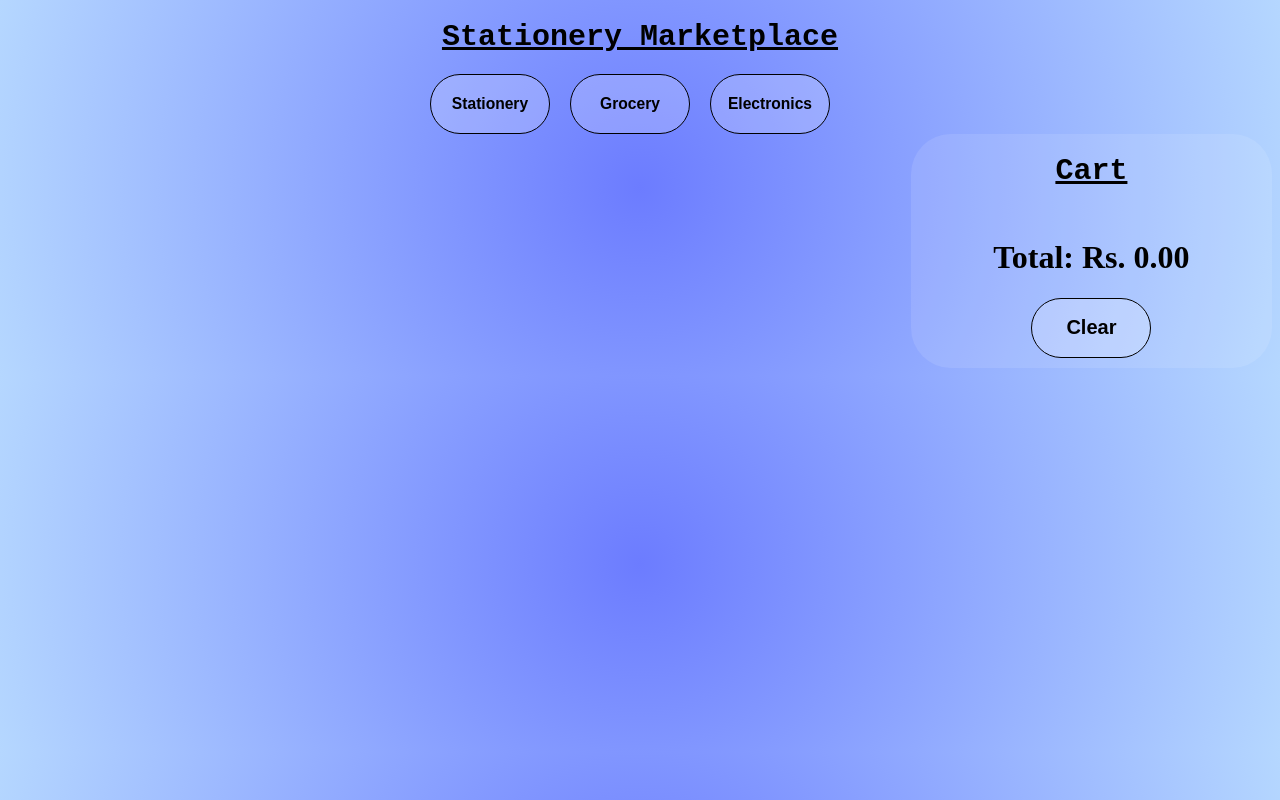
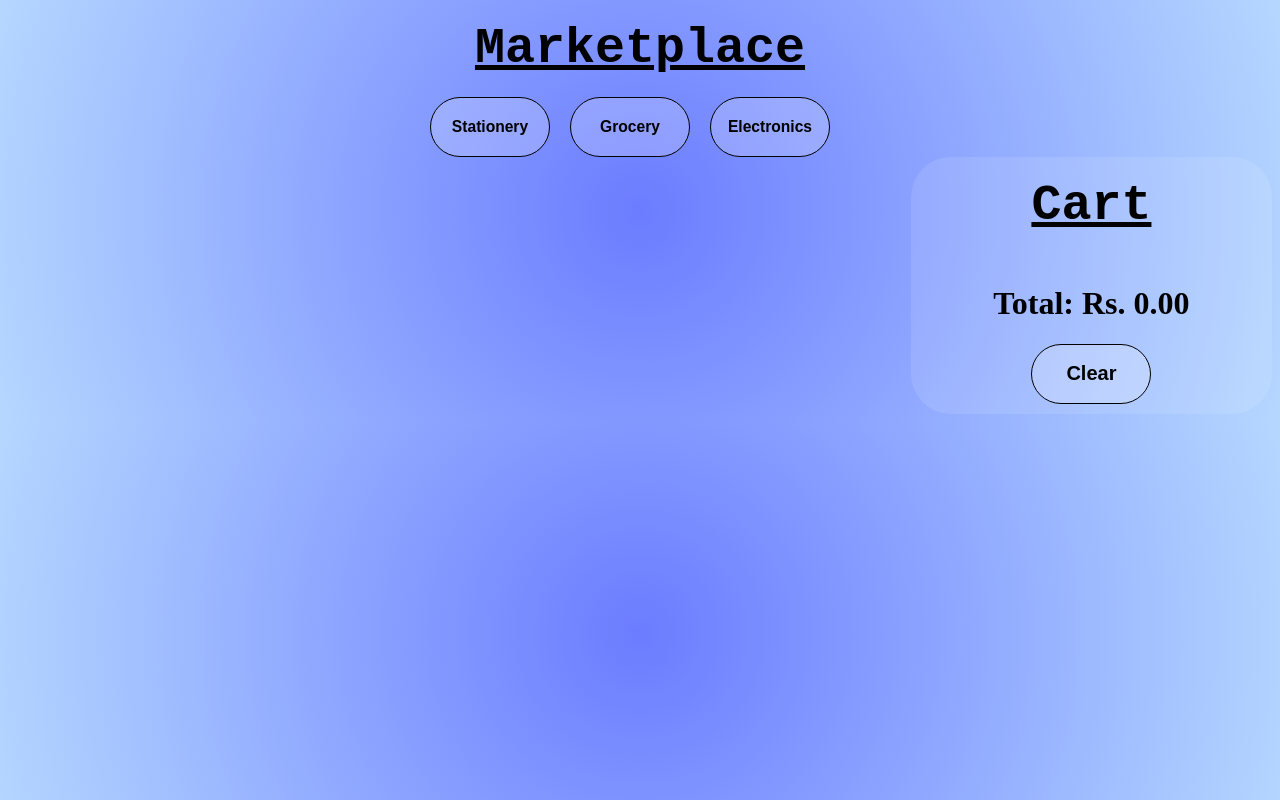
Before and after one commit to Subtilizer28/Marketplace, a plain HTML site: page index.html in a window 1280 px wide. Drawn offline with Linux system fonts and the light colour scheme.

Commit message:
Minor Changes

```diff
--- a/index.html
+++ b/index.html
@@ -3,7 +3,7 @@
     <head>
         <meta charset="utf-8">
         <meta http-equiv="X-UA-Compatible" content="IE=edge">
-        <title>Stationery Marketplace</title>
+        <title>Marketplace</title>
         <meta name="viewport" content="width=device-width, initial-scale=1">
         <meta property="og:title" content="MarketPlace for General Items">
         <meta property="og:image" content="./assets/banner.jpg">
@@ -11,7 +11,7 @@
         <link rel="stylesheet" href="./styles.css">
     </head>
     <body>
-        <u><center class="title">Stationery Marketplace</center></u>
+        <u><center class="title">Marketplace</center></u>
         <div class="buttons">
             <button onclick="displaystationery()" class="stat" style="margin-left: -20px;font-weight: bolder;border: 1px solid black;"><h3>Stationery</h3></button>
             <button onclick="displaygrocery()" class="groc" style="margin-left: 20px;font-weight: bolder;border: 1px solid black;"><h3>Grocery</h3></button>
--- a/styles.css
+++ b/styles.css
@@ -5,7 +5,7 @@ body {
 
 .title {
     font-family: 'Courier New', Courier, monospace;
-    font-size: 30px;
+    font-size: 50px;
     font-weight: 900;
     margin-top: 20px;
 }
@@ -114,6 +114,10 @@ body {
     border: 1px solid black;
 }
 
+.clr:hover {
+    transform: scale(1.1);
+}
+
 .addcart:hover {
     transform: scale(1.1);
 }
```
